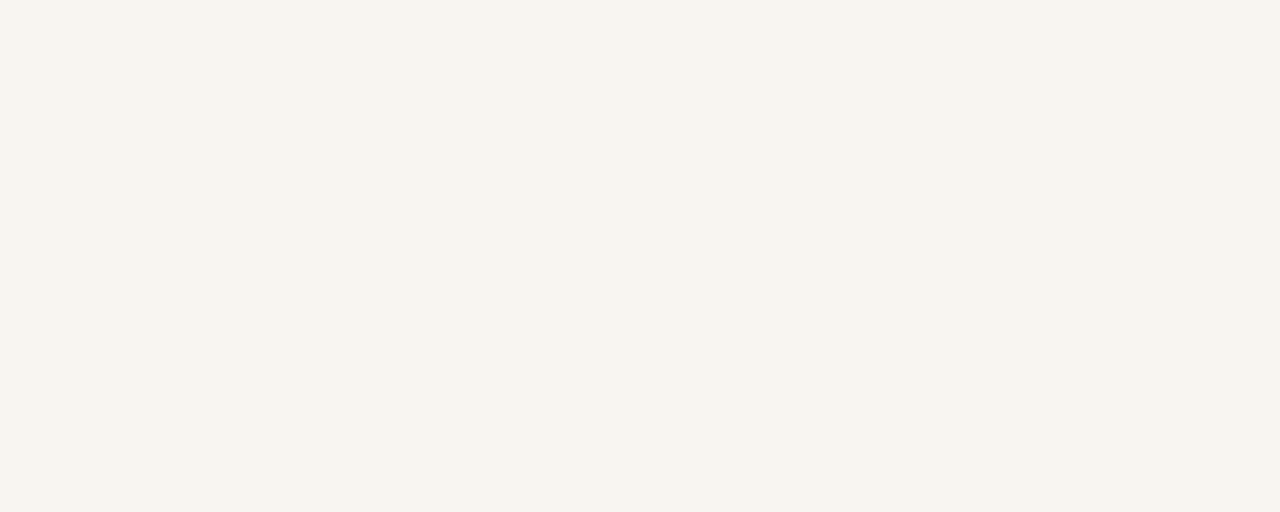
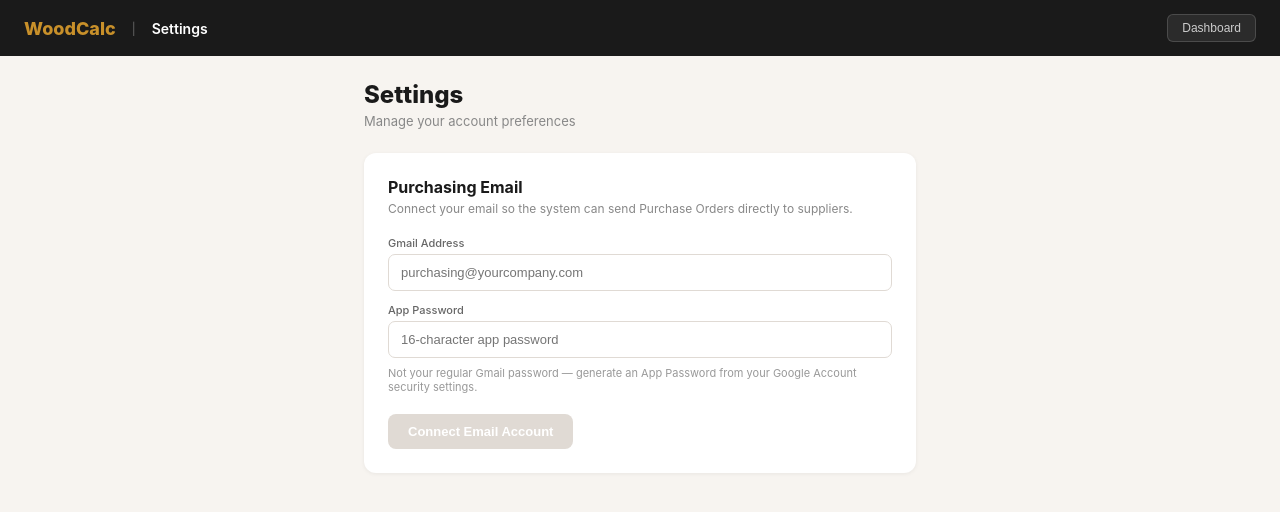
Before and after one commit to abuhmaidahmad/woodcalc, a React (Vite) app in the folder woodcalc_frontend/: page /settings in a window 1280 px wide. Before the commit this address had no page. Shown: the top 512 px of the page. Built offline with nearby package versions, Linux system fonts and the light colour scheme; no server answers; sample sign-in values are in the browser's storage.

Commit message:
Add Settings page for connecting purchasing email account (Gmail app password)

```diff
--- a/woodcalc_frontend/src/App.jsx
+++ b/woodcalc_frontend/src/App.jsx
@@ -19,6 +19,7 @@ import SupplierList from './pages/SupplierList';
 import PurchaseOrderList from './pages/PurchaseOrderList';
 import PurchaseOrderDetail from './pages/PurchaseOrderDetail';
 import MaterialList from './pages/MaterialList';
+import Settings from './pages/Settings';
 
 function PrivateRoute({ children }) {
   const token = localStorage.getItem('access_token');
@@ -84,6 +85,9 @@ export default function App() {
         <Route path="/materials" element={
           <PrivateRoute><MaterialList /></PrivateRoute>
         } />
+        <Route path="/settings" element={
+          <PrivateRoute><Settings /></PrivateRoute>
+        } />
 
         {/* Dashboard */}
         <Route path="/dashboard" element={
--- a/woodcalc_frontend/src/pages/Dashboard.jsx
+++ b/woodcalc_frontend/src/pages/Dashboard.jsx
@@ -291,6 +291,10 @@ export default function Dashboard() {
               </div>
             </div>
           </div>
+          <button onClick={() => navigate('/settings')}
+            style={{ ...styles.logoutBtn, color: '#ccc' }}>
+            Settings
+          </button>
           <button style={styles.logoutBtn} onClick={handleLogout}>
             Sign out
           </button>
--- /dev/null
+++ b/woodcalc_frontend/src/pages/Settings.jsx
@@ -0,0 +1,121 @@
+import React, { useState, useEffect } from 'react'
+import { authFetch } from '../api/auth'
+import { useNavigate } from 'react-router-dom'
+
+const ACCENT = '#C8902A'
+const DARK = '#1A1A1A'
+const API = import.meta.env.VITE_API_URL || 'https://woodcalc-production.up.railway.app'
+
+export default function Settings() {
+  const [emailAccount, setEmailAccount] = useState(null)
+  const [loading, setLoading] = useState(true)
+  const [form, setForm] = useState({ email_address: '', app_password: '' })
+  const [saving, setSaving] = useState(false)
+  const [message, setMessage] = useState('')
+  const navigate = useNavigate()
+
+  const fetchEmailAccount = async () => {
+    setLoading(true)
+    try {
+      const res = await authFetch(API + '/api/auth/email-account/')
+      if (res.status === 401) { navigate('/login'); return }
+      const data = await res.json()
+      setEmailAccount(data.connected ? data : null)
+    } catch {}
+    setLoading(false)
+  }
+
+  useEffect(() => { fetchEmailAccount() }, [])
+
+  const connectEmail = async () => {
+    if (!form.email_address.trim() || !form.app_password.trim()) return
+    setSaving(true)
+    setMessage('')
+    try {
+      const res = await authFetch(API + '/api/auth/email-account/', {
+        method: 'POST',
+        body: JSON.stringify({ email_address: form.email_address, app_password: form.app_password }),
+      })
+      if (res.ok) {
+        setForm({ email_address: '', app_password: '' })
+        setMessage('Email account connected successfully.')
+        fetchEmailAccount()
+      } else {
+        const err = await res.json()
+        setMessage('Error: ' + JSON.stringify(err))
+      }
+    } catch {}
+    setSaving(false)
+  }
+
+  return (
+    <div style={{ minHeight: '100vh', background: '#F7F4F0', fontFamily: "'Inter', sans-serif" }}>
+      <div style={{ height: 56, background: DARK, display: 'flex', alignItems: 'center', justifyContent: 'space-between', padding: '0 24px' }}>
+        <div style={{ display: 'flex', alignItems: 'center', gap: 16 }}>
+          <span onClick={() => navigate("/dashboard")} style={{ color: ACCENT, fontWeight: 800, fontSize: 18, cursor: "pointer" }}>WoodCalc</span>
+          <span style={{ color: '#666', fontSize: 12 }}>|</span>
+          <span style={{ color: '#fff', fontWeight: 600, fontSize: 14 }}>Settings</span>
+        </div>
+        <button onClick={() => navigate('/dashboard')}
+          style={{ padding: '6px 14px', background: 'rgba(255,255,255,0.08)', border: '1px solid rgba(255,255,255,0.15)', color: '#ccc', borderRadius: 6, cursor: 'pointer', fontSize: 12 }}>
+          Dashboard
+        </button>
+      </div>
+
+      <div style={{ maxWidth: 600, margin: '0 auto', padding: 24 }}>
+        <h1 style={{ margin: '0 0 4px', fontSize: 24, fontWeight: 800, color: DARK }}>Settings</h1>
+        <div style={{ color: '#888', fontSize: 13, marginBottom: 24 }}>Manage your account preferences</div>
+
+        <div style={{ background: '#fff', borderRadius: 12, padding: 24, boxShadow: '0 1px 4px rgba(0,0,0,0.06)' }}>
+          <div style={{ display: 'flex', alignItems: 'center', gap: 10, marginBottom: 4 }}>
+            <h2 style={{ margin: 0, fontSize: 16, fontWeight: 700, color: DARK }}>Purchasing Email</h2>
+            {emailAccount && (
+              <span style={{ fontSize: 11, color: '#3a3', background: '#eef7ee', padding: '2px 8px', borderRadius: 4, fontWeight: 600 }}>CONNECTED</span>
+            )}
+          </div>
+          <div style={{ color: '#888', fontSize: 12, marginBottom: 20 }}>
+            Connect your email so the system can send Purchase Orders directly to suppliers.
+          </div>
+
+          {loading ? (
+            <div style={{ color: '#bbb', fontSize: 13 }}>Loading...</div>
+          ) : (
+            <>
+              {emailAccount && (
+                <div style={{ background: '#F7F4F0', borderRadius: 8, padding: 14, marginBottom: 16, fontSize: 13, color: DARK }}>
+                  Currently connected: <strong>{emailAccount.email_address}</strong>
+                </div>
+              )}
+
+              <div style={{ marginBottom: 12 }}>
+                <div style={{ fontSize: 11, color: '#666', marginBottom: 4, fontWeight: 500 }}>Gmail Address</div>
+                <input type="email" value={form.email_address} onChange={e => setForm(f => ({ ...f, email_address: e.target.value }))}
+                  placeholder="purchasing@yourcompany.com"
+                  style={{ width: '100%', padding: '10px 12px', border: '1.5px solid #E0DAD4', borderRadius: 7, fontSize: 13, outline: 'none', boxSizing: 'border-box', color: DARK }} />
+              </div>
+
+              <div style={{ marginBottom: 8 }}>
+                <div style={{ fontSize: 11, color: '#666', marginBottom: 4, fontWeight: 500 }}>App Password</div>
+                <input type="password" value={form.app_password} onChange={e => setForm(f => ({ ...f, app_password: e.target.value }))}
+                  placeholder="16-character app password"
+                  style={{ width: '100%', padding: '10px 12px', border: '1.5px solid #E0DAD4', borderRadius: 7, fontSize: 13, outline: 'none', boxSizing: 'border-box', color: DARK }} />
+              </div>
+              <div style={{ fontSize: 11, color: '#999', marginBottom: 20 }}>
+                Not your regular Gmail password — generate an App Password from your Google Account security settings.
+              </div>
+
+              {message && (
+                <div style={{ fontSize: 12, color: message.startsWith('Error') ? '#c33' : '#3a3', marginBottom: 12 }}>{message}</div>
+              )}
+
+              <button onClick={connectEmail} disabled={saving || !form.email_address.trim() || !form.app_password.trim()}
+                style={{ padding: '10px 20px', background: (form.email_address.trim() && form.app_password.trim()) ? ACCENT : '#E0DAD4', color: '#fff', border: 'none', borderRadius: 8, cursor: (form.email_address.trim() && form.app_password.trim()) ? 'pointer' : 'not-allowed', fontSize: 13, fontWeight: 700 }}>
+                {saving ? 'Connecting...' : emailAccount ? 'Update Email Account' : 'Connect Email Account'}
+              </button>
+            </>
+          )}
+        </div>
+      </div>
+    </div>
+  )
+}
```
